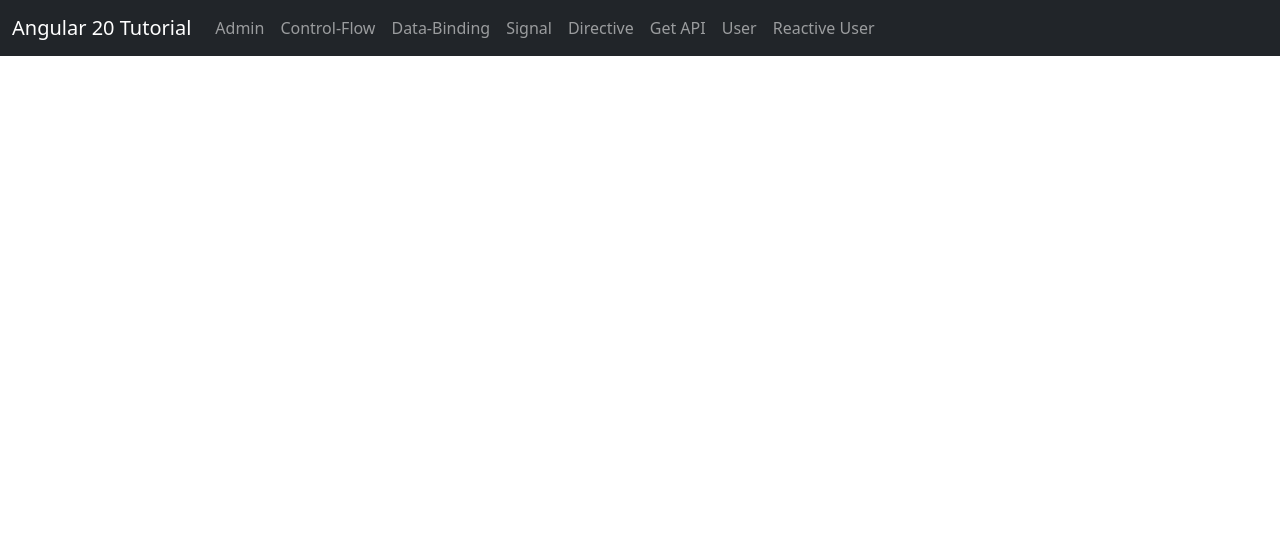
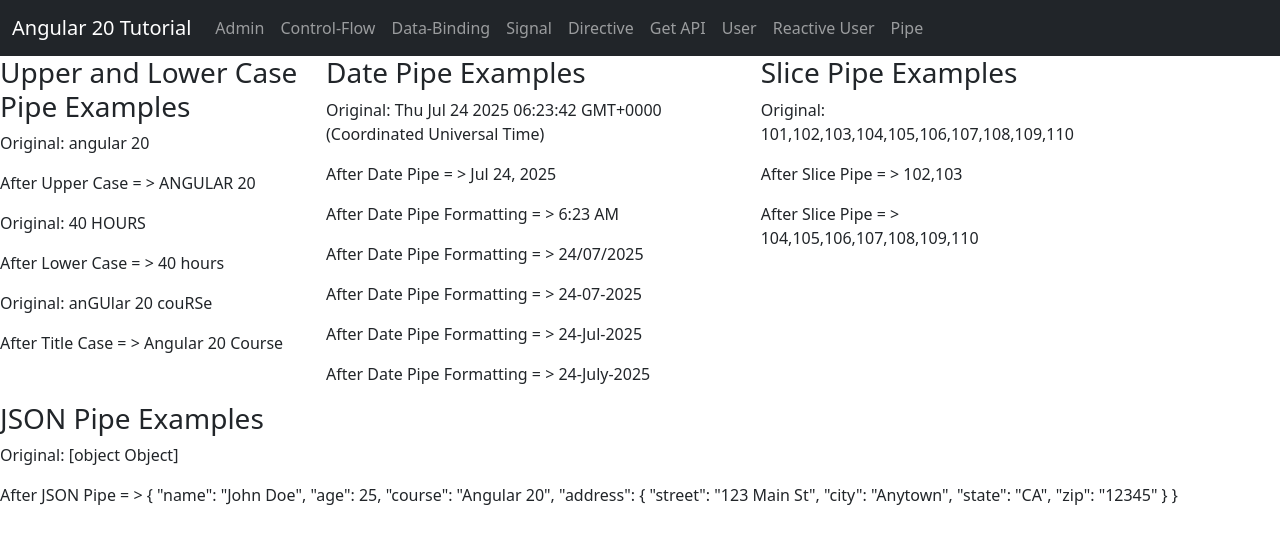
Before and after one commit to TMWicKed/angular20Tutorial, an Angular app: page /pipe in a window 1280 px wide. Before the commit this address led to /. Shown: the top 544 px of the page. Built offline with nearby package versions, Linux system fonts and the light colour scheme.

Commit message:
Default pipes

```diff
--- a/src/app/app.html
+++ b/src/app/app.html
@@ -53,6 +53,9 @@
                 <li class="nav-item">
                   <a class="nav-link reactive-user" routerLink="reactive-users">Reactive User</a>
                 </li>
+                <li>
+                  <a class="nav-link pipe" routerLink="pipe">Pipe</a  >
+                </li>
             </ul>
         </div>
     </div>
--- a/src/app/app.routes.ts
+++ b/src/app/app.routes.ts
@@ -7,6 +7,7 @@ import { AttDirective } from './components/att-directive/att-directive';
 import { GetApi } from './components/get-api/get-api';
 import { User } from './components/user/user';
 import { ReactiveUser } from './components/reactive-user/reactive-user';
+import { PipeEx } from './components/pipe-ex/pipe-ex';
 
 export const routes: Routes = [
     {
@@ -40,5 +41,9 @@ export const routes: Routes = [
     {
         path: 'reactive-users',
         component: ReactiveUser
+    },
+    {
+        path: 'pipe',
+        component: PipeEx
     }
 ];
--- /dev/null
+++ b/src/app/components/pipe-ex/pipe-ex.html
@@ -0,0 +1,40 @@
+<div class="row">
+    <div class="col-3">
+        <span>
+            <h3>Upper and Lower Case Pipe Examples</h3>
+        </span>
+        <p>Original: {{ courseName}}</p>
+        <p>After Upper Case = > {{ courseName | uppercase}}</p>
+        <p>Original: {{ courseDuration}}</p>
+        <p>After Lower Case = > {{ courseDuration | lowercase}}</p>
+        <p>Original: {{ courseTitle}}</p>
+        <p>After Title Case = > {{ courseTitle | titlecase}}</p>
+    </div>
+    <div class="col-4">
+        <span>
+            <h3>Date Pipe Examples</h3>
+        </span>
+        <p>Original: {{ currentDate}}</p>
+        <p>After Date Pipe = > {{ currentDate | date}}</p>
+        <p>After Date Pipe Formatting = > {{ currentDate | date:'shortTime'}}</p>
+        <p>After Date Pipe Formatting = > {{ currentDate | date:'dd/MM/yyyy'}}</p>
+        <p>After Date Pipe Formatting = > {{ currentDate | date:'dd-MM-yyyy'}}</p>
+        <p>After Date Pipe Formatting = > {{ currentDate | date:'dd-MMM-yyyy'}}</p>
+        <p>After Date Pipe Formatting = > {{ currentDate | date:'dd-MMMM-yyyy'}}</p>
+    </div>
+    <div class="col-3">
+        <span>
+            <h3>Slice Pipe Examples</h3>
+        </span>
+        <p>Original: {{ rollNoList}}</p>
+        <p>After Slice Pipe = > {{ rollNoList | slice:1:3}}</p>
+        <p>After Slice Pipe = > {{ rollNoList | slice:3}}</p>
+    </div>
+</div>
+<div class="row">
+        <span>
+            <h3>JSON Pipe Examples</h3>
+        </span>
+        <p>Original: {{ studentObj}}</p>
+        <p>After JSON Pipe = > {{ studentObj | json}}</p>
+    </div>
--- /dev/null
+++ b/src/app/components/pipe-ex/pipe-ex.ts
@@ -0,0 +1,34 @@
+import {
+  DatePipe,
+  JsonPipe,
+  LowerCasePipe,
+  SlicePipe,
+  TitleCasePipe,
+  UpperCasePipe,
+} from '@angular/common';
+import { Component } from '@angular/core';
+
+@Component({
+  selector: 'app-pipe-ex',
+  imports: [UpperCasePipe, LowerCasePipe, TitleCasePipe, DatePipe, SlicePipe,JsonPipe],
+  templateUrl: './pipe-ex.html',
+  styleUrl: './pipe-ex.css',
+})
+export class PipeEx {
+  courseName = 'angular 20';
+  courseDuration = '40 HOURS';
+  courseTitle = 'anGUlar 20 couRSe';
+  currentDate = new Date();
+  rollNoList: number[] = [101, 102, 103, 104, 105, 106, 107, 108, 109, 110];
+  studentObj: any = {
+    name: 'John Doe',
+    age: 25,
+    course: 'Angular 20',
+    address: {
+      street: '123 Main St',
+      city: 'Anytown',
+      state: 'CA',
+      zip: '12345'
+    }
+  }
+}
```
Also changed, not shown: src/app/components/pipe-ex/pipe-ex.css (added), 1 other file (tests, documents, lock files or other folders).
